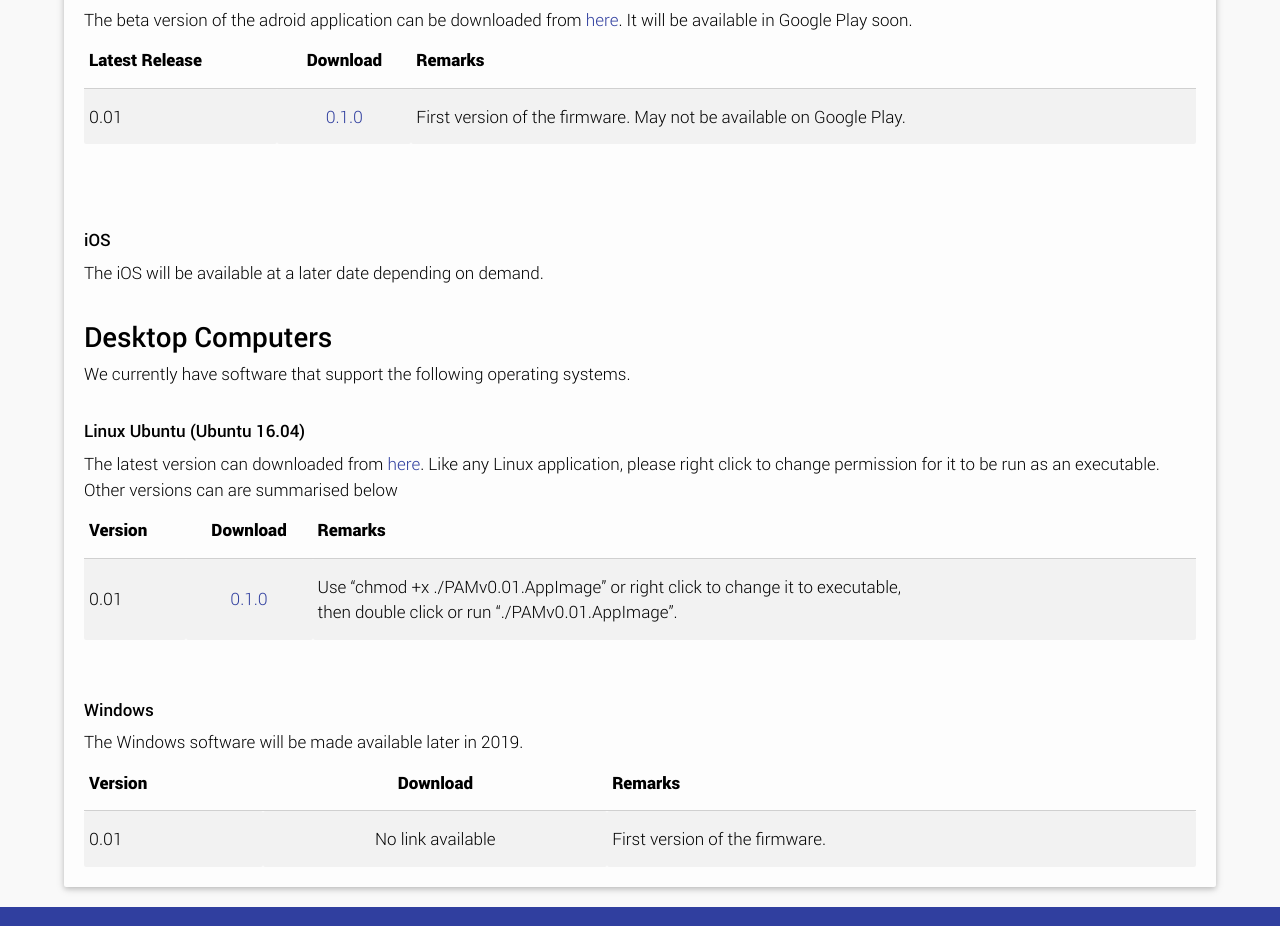
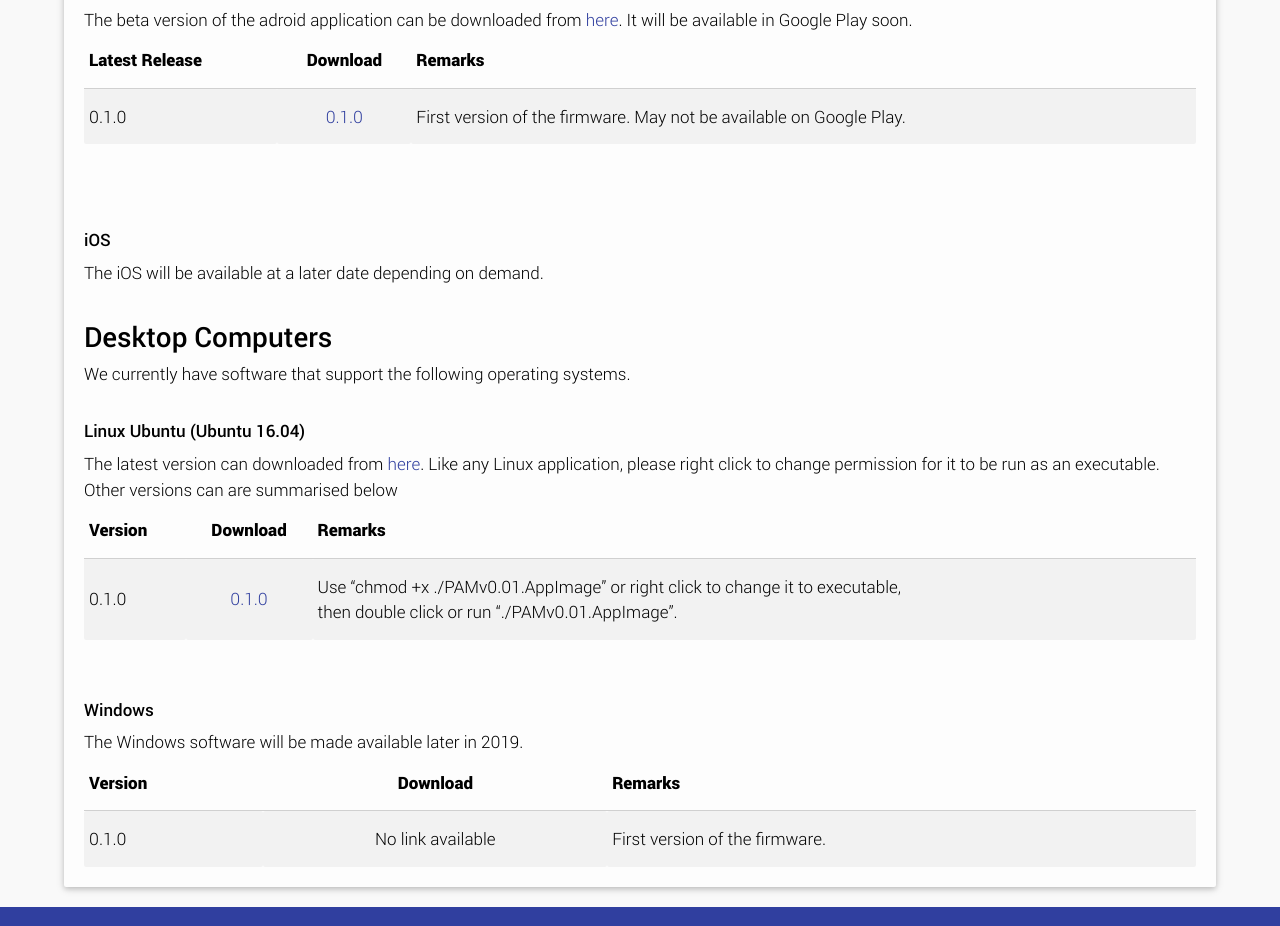
Before and after one commit to dnovichman-tmp/dnovichman-tmp.github.io, a Jekyll site: the page built from downloads/index.md, in a window 1280 px wide and 1400 px high, scrolled down 198 px. Shown: the part 439-1365 px from the top of the window. Built offline with Jekyll 4.4.1, drawn with Linux system fonts in a browser that asks for light colours.

Commit message:
Removed 0s

```diff
--- a/downloads/index.md
+++ b/downloads/index.md
@@ -15,7 +15,7 @@ The beta version of the adroid application can be downloaded from [here](https:/
 
 | Latest Release        | Download     | Remarks  |
 | ------------- |:-------------:| :-----|
-| 0.01      | [0.1.0](https://drive.google.com/open?id=1xOUCo92LrysmVIF86Wdv-sJvJLurN9aQ "v0.1.0") | First version of the firmware. May not be available on Google Play. |
+| 0.1.0      | [0.1.0](https://drive.google.com/open?id=1xOUCo92LrysmVIF86Wdv-sJvJLurN9aQ "v0.1.0") | First version of the firmware. May not be available on Google Play. |
 
 
 <br/>
@@ -36,7 +36,7 @@ The latest version can downloaded from [here](https://drive.google.com/open?id=1
 
 | Version        | Download     | Remarks  |
 | ------------- |:-------------:| :-----|
-| 0.01      | [0.1.0](https://drive.google.com/open?id=1mdGc1Jalov47KuGZ50po8U5Lh9a-PaWz "v0.1.0") | Use "chmod +x ./PAMv0.01.AppImage" or right click to change it to executable,<br/> then double click or run "./PAMv0.01.AppImage".|
+| 0.1.0      | [0.1.0](https://drive.google.com/open?id=1mdGc1Jalov47KuGZ50po8U5Lh9a-PaWz "v0.1.0") | Use "chmod +x ./PAMv0.01.AppImage" or right click to change it to executable,<br/> then double click or run "./PAMv0.01.AppImage".|
 
 <br/>
 <br/>
@@ -46,4 +46,4 @@ The Windows software will be made available later in 2019.
 
 | Version        | Download     | Remarks  |
 | ------------- |:-------------:| :-----|
-| 0.01      | No link available | First version of the firmware. |
+| 0.1.0      | No link available | First version of the firmware. |
```
